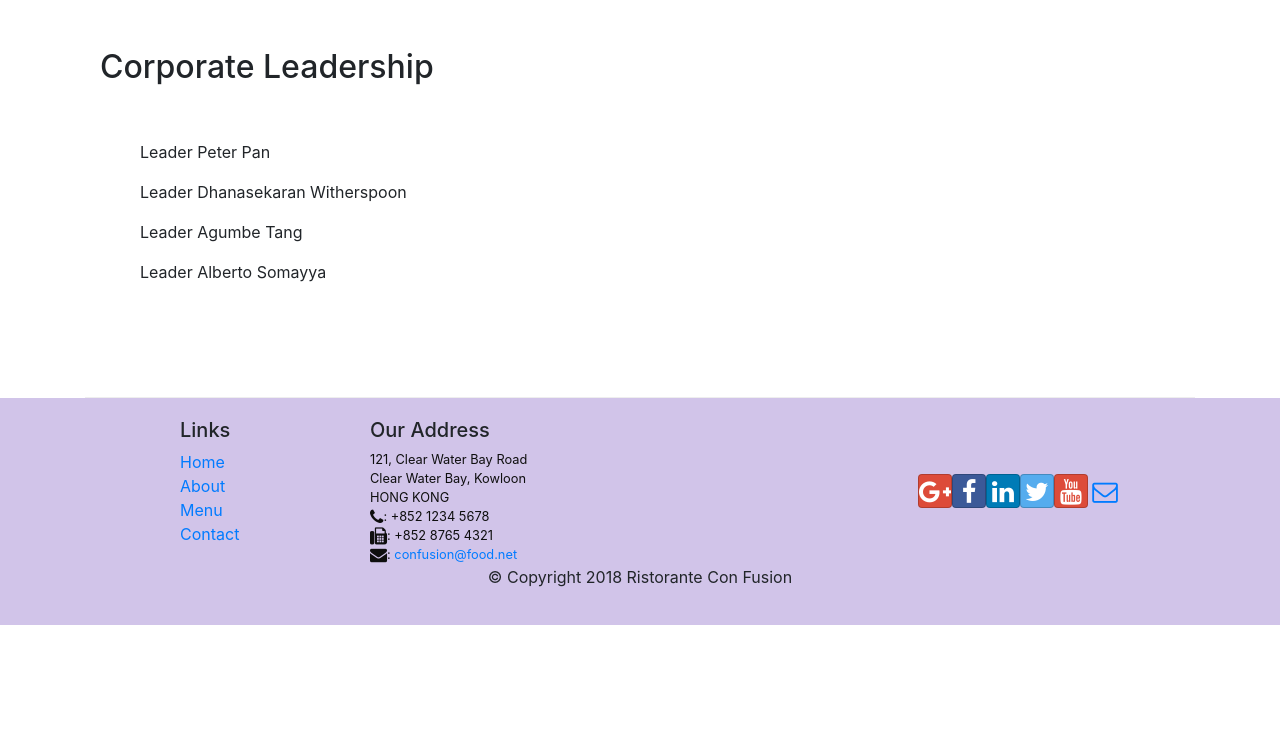
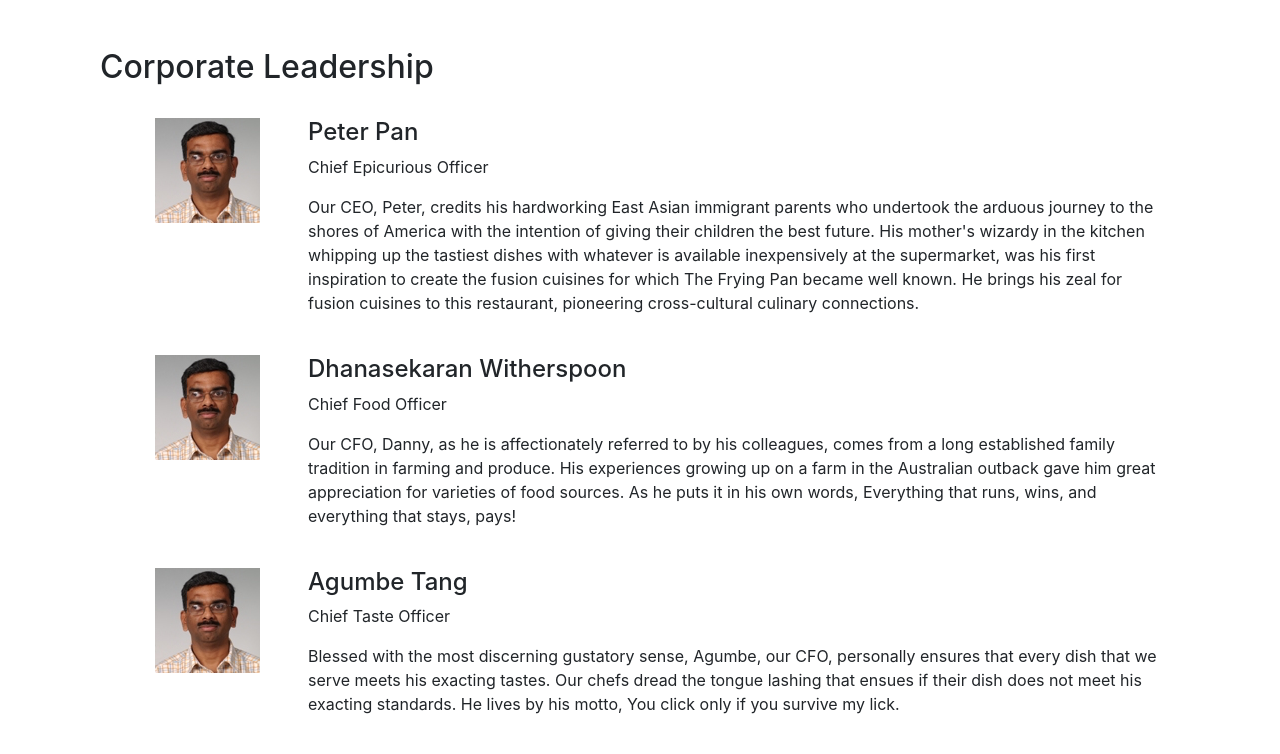
Before and after one commit to Xeelot/WebDevWithReactCourse, a React (Create React App) app in the folder ReactCourse/React/confusion/: page /aboutus in a window 1280 px wide. Shown: the part 982-1736 px from the top of the page. Before the commit the page ends 1607 px from the top, so only its background shows below. Built offline with nearby package versions, Linux system fonts and the light colour scheme.

Commit message:
React Course - Week 2 Assignment

```diff
--- a/ReactCourse/React/confusion/src/components/AboutComponent.js
+++ b/ReactCourse/React/confusion/src/components/AboutComponent.js
@@ -2,11 +2,28 @@
 import { Breadcrumb, BreadcrumbItem, Card, CardBody, CardHeader, Media } from 'reactstrap';
 import { Link } from 'react-router-dom';
 
-function About(props) {
+function RenderLeader({leader}) {
+    return (
+        <div className="col-12 mt-4">
+            <Media tag="li">
+                <Media left>
+                    <Media object src={leader.image} alt={leader.name} />
+                </Media>
+                <Media body className="ml-5">
+                    <Media heading>{leader.name}</Media>
+                    <p>{leader.designation}</p>
+                    <p>{leader.description}</p>
+                </Media>
+            </Media>
+        </div>
+    );
+}
+
+const About = (props) => {
 
     const leaders = props.leaders.map((leader) => {
         return (
-            <p>Leader {leader.name}</p>
+            <RenderLeader leader={leader} key={leader.id} />
         );
     });
 
```
